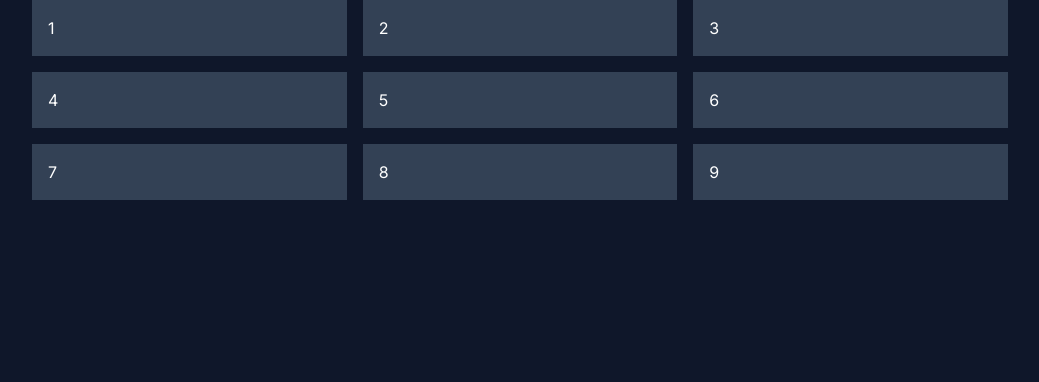
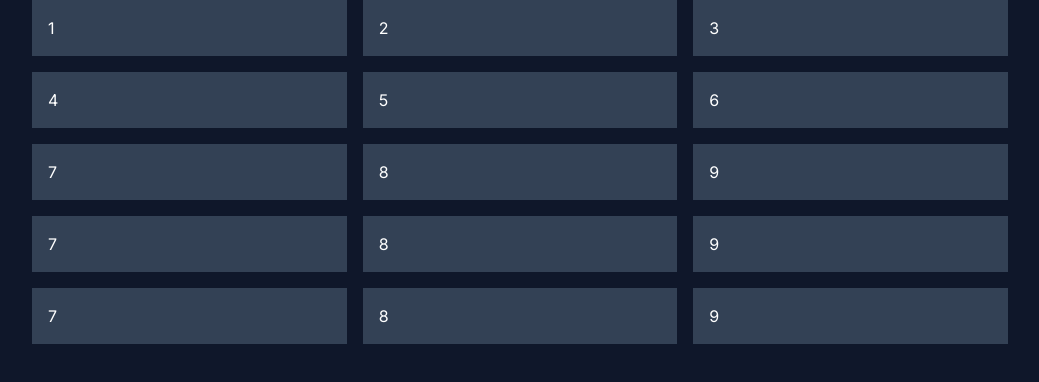
Before and after one commit to emersonjds/nextjs-tw, a Next.js app: page /grid-2 in a window 1280 px wide. Shown: the top 382 px of the page, without its empty margins (120-1159 px from the left). Built offline with nearby package versions, Linux system fonts and the light colour scheme.

Commit message:
tests with more divs

```diff
--- a/src/app/grid-2/page.tsx
+++ b/src/app/grid-2/page.tsx
@@ -12,6 +12,12 @@ export default function Grid2() {
           <div className="bg-slate-700 p-4">7</div>
           <div className="bg-slate-700 p-4">8</div>
           <div className="bg-slate-700 p-4">9</div>
+          <div className="bg-slate-700 p-4">7</div>
+          <div className="bg-slate-700 p-4">8</div>
+          <div className="bg-slate-700 p-4">9</div>
+          <div className="bg-slate-700 p-4">7</div>
+          <div className="bg-slate-700 p-4">8</div>
+          <div className="bg-slate-700 p-4">9</div>
         </div>
       </div>
     </div>
```
